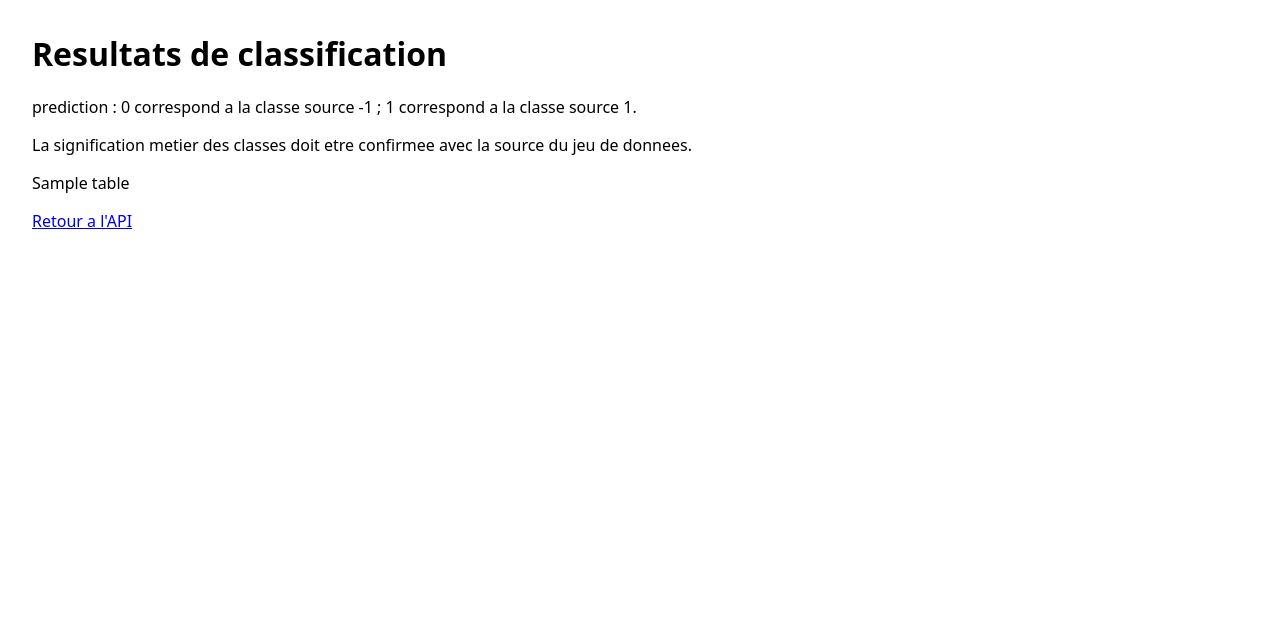
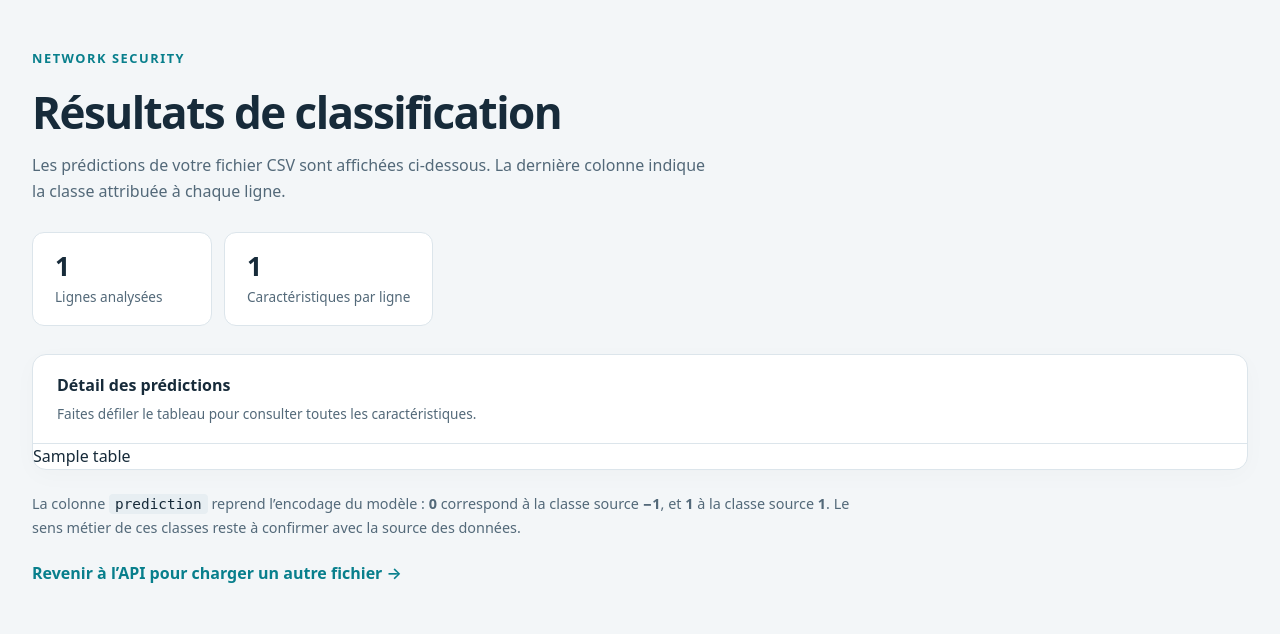
Before and after one commit to informatikerVonBreuf/networksecurity, a FastAPI app: template templates/table.html in a window 1280 px wide. Shown: the top 634 px of the page. Run offline with FastAPI, Linux system fonts and the light colour scheme; the template is opened without the code that fills it: most values are stand-ins (such as "Sample title", 1, 10 or a date in 2020).

Commit message:
style: improve prediction results layout and French API messages

```diff
--- a/app.py
+++ b/app.py
@@ -1,4 +1,4 @@
-"""CSV inference API; training remains an explicit CLI operation."""
+"""API de prédiction à partir d’un CSV. L’entraînement se lance depuis main.py."""
 
 from pathlib import Path
 
@@ -10,7 +10,9 @@ from fastapi.templating import Jinja2Templates
 from networksecurity.utils.main_utils.utils import load_object
 
 app = FastAPI(
-    title="Network Security", description="Phishing feature classification demo", version="0.1.0"
+    title="Network Security",
+    description="Classification de sites web à partir de caractéristiques numériques.",
+    version="0.1.0",
 )
 templates = Jinja2Templates(directory="templates")
 MODEL_PATH = Path("final_model/model.pkl")
@@ -18,30 +20,34 @@ MODEL_PATH = Path("final_model/model.pkl")
 
 @app.get("/", include_in_schema=False)
 def index():
-    """Open the interactive API documentation."""
+    """Ouvrir la documentation interactive."""
     return RedirectResponse("/docs")
 
 
 @app.get("/health")
 def health():
-    """Report service liveness and whether a trained artifact is available."""
+    """Indiquer si le service répond et si un modèle est disponible."""
     return {"status": "ok", "model_available": MODEL_PATH.is_file()}
 
 
 @app.post("/predict")
 def predict_route(request: Request, file: UploadFile = File(...)):
-    """Validate a feature CSV and return escaped HTML with encoded predictions."""
+    """Vérifier le CSV et afficher les prédictions dans un tableau HTML."""
     if not MODEL_PATH.is_file():
-        raise HTTPException(503, "Train a model first using main.py.")
+        raise HTTPException(503, "Aucun modèle disponible. Lancez un entraînement avec main.py.")
     try:
         frame = pd.read_csv(file.file)
         model = load_object(MODEL_PATH)
         frame["prediction"] = model.predict(frame)
     except (ValueError, pd.errors.ParserError) as exc:
         raise HTTPException(422, str(exc)) from exc
-    # Escape cells before marking the generated table HTML safe in the template.
+    # Échapper les cellules avant d’insérer le tableau dans le modèle HTML.
     return templates.TemplateResponse(
         request=request,
         name="table.html",
-        context={"table": frame.to_html(index=False, escape=True)},
+        context={
+            "table": frame.to_html(index=False, escape=True, border=0),
+            "row_count": len(frame),
+            "feature_count": len(frame.columns) - 1,
+        },
     )
--- a/templates/table.html
+++ b/templates/table.html
@@ -1,8 +1,242 @@
 <!DOCTYPE html>
 <html lang="fr">
-<head><meta charset="utf-8"><title>Predictions — Network Security</title>
-<style>body{font-family:system-ui;margin:2rem}table{border-collapse:collapse}td,th{border:1px solid #ddd;padding:.5rem}.table-wrap{overflow:auto}</style></head>
-<body><h1>Resultats de classification</h1>
-<p>prediction : 0 correspond a la classe source -1 ; 1 correspond a la classe source 1.</p>
-<p>La signification metier des classes doit etre confirmee avec la source du jeu de donnees.</p>
-<div class="table-wrap">{{ table | safe }}</div><p><a href="/docs">Retour a l'API</a></p></body></html>
+<head>
+  <meta charset="utf-8">
+  <meta name="viewport" content="width=device-width, initial-scale=1">
+  <title>Résultats de classification | Network Security</title>
+  <style>
+    :root {
+      color-scheme: light;
+      --ink: #172b3a;
+      --muted: #536979;
+      --line: #dce5eb;
+      --accent: #087f8c;
+    }
+
+    * {
+      box-sizing: border-box;
+    }
+
+    body {
+      margin: 0;
+      background: #f3f6f8;
+      color: var(--ink);
+      font-family: system-ui, -apple-system, "Segoe UI", sans-serif;
+      line-height: 1.6;
+    }
+
+    main {
+      max-width: 1440px;
+      margin: 0 auto;
+      padding: 48px 32px;
+    }
+
+    .brand {
+      margin: 0 0 18px;
+      font-size: .8rem;
+      font-weight: 700;
+      letter-spacing: .12em;
+      text-transform: uppercase;
+      color: var(--accent);
+    }
+
+    h1 {
+      margin: 0;
+      font-size: clamp(1.9rem, 4vw, 2.75rem);
+      line-height: 1.2;
+      letter-spacing: -.035em;
+    }
+
+    .intro {
+      max-width: 680px;
+      margin: 14px 0 28px;
+      color: var(--muted);
+    }
+
+    .summary {
+      display: flex;
+      flex-wrap: wrap;
+      gap: 12px;
+      margin-bottom: 28px;
+    }
+
+    .stat {
+      min-width: 180px;
+      padding: 16px 22px;
+      border: 1px solid var(--line);
+      border-radius: 12px;
+      background: white;
+    }
+
+    .stat strong {
+      display: block;
+      font-size: 1.65rem;
+      line-height: 1.3;
+    }
+
+    .stat span {
+      font-size: .85rem;
+      color: var(--muted);
+    }
+
+    .panel {
+      background: white;
+      border: 1px solid var(--line);
+      border-radius: 14px;
+      overflow: hidden;
+      box-shadow: 0 6px 24px #172b3a06;
+    }
+
+    .panel-heading {
+      padding: 18px 24px;
+      border-bottom: 1px solid var(--line);
+    }
+
+    .panel-heading h2 {
+      margin: 0;
+      font-size: 1rem;
+    }
+
+    .panel-heading p {
+      margin: 4px 0 0;
+      font-size: .85rem;
+      color: var(--muted);
+    }
+
+    .table-wrap {
+      overflow: auto;
+      max-height: 560px;
+    }
+
+    .table-wrap:focus-visible {
+      outline: 3px solid var(--accent);
+      outline-offset: -3px;
+    }
+
+    table {
+      border-collapse: separate;
+      border-spacing: 0;
+      width: 100%;
+      font-size: .85rem;
+    }
+
+    th, td {
+      border: 0;
+      padding: 12px 18px;
+      border-bottom: 1px solid #edf1f4;
+      white-space: nowrap;
+      text-align: right;
+    }
+
+    thead th {
+      position: sticky;
+      top: 0;
+      background: #f7f9fb;
+      color: var(--muted);
+      font-size: .75rem;
+      font-weight: 600;
+      z-index: 1;
+    }
+
+    tbody tr:nth-child(even) {
+      background: #fafcfd;
+    }
+
+    tbody tr:hover {
+      background: #eef7f8;
+    }
+
+    th:last-child, td:last-child {
+      position: sticky;
+      right: 0;
+      background: #e9f5f4;
+      color: #075d66;
+      font-weight: 700;
+      border-left: 1px solid #cce2e3;
+    }
+
+    thead th:last-child {
+      z-index: 2;
+    }
+
+    tbody tr:last-child td {
+      border-bottom: 0;
+    }
+
+    .note {
+      margin: 22px 0;
+      max-width: 820px;
+      color: var(--muted);
+      font-size: .9rem;
+    }
+
+    code {
+      padding: 2px 6px;
+      border-radius: 4px;
+      background: #e7eef2;
+      color: var(--ink);
+    }
+
+    a {
+      color: var(--accent);
+      font-weight: 600;
+      text-decoration: none;
+    }
+
+    a:hover {
+      text-decoration: underline;
+    }
+
+    a:focus-visible {
+      outline: 3px solid var(--accent);
+      outline-offset: 4px;
+    }
+
+    @media (max-width: 640px) {
+      main {
+        padding: 28px 16px;
+      }
+
+      .stat {
+        min-width: 0;
+        flex: 1;
+        padding: 14px 16px;
+      }
+
+      .panel-heading {
+        padding: 16px;
+      }
+
+    }
+  </style>
+</head>
+<body>
+  <main>
+    <p class="brand">Network Security</p>
+    <h1>Résultats de classification</h1>
+    <p class="intro">Les prédictions de votre fichier CSV sont affichées ci-dessous.
+      La dernière colonne indique la classe attribuée à chaque ligne.</p>
+
+    <section class="summary" aria-label="Résumé du fichier">
+      <div class="stat"><strong>{{ row_count }}</strong><span>Lignes analysées</span></div>
+      <div class="stat"><strong>{{ feature_count }}</strong><span>Caractéristiques par ligne</span></div>
+    </section>
+
+    <section class="panel" aria-labelledby="results-title">
+      <div class="panel-heading">
+        <h2 id="results-title">Détail des prédictions</h2>
+        <p>Faites défiler le tableau pour consulter toutes les caractéristiques.</p>
+      </div>
+      <div class="table-wrap" role="region" aria-label="Tableau des prédictions" tabindex="0">
+        {{ table | safe }}
+      </div>
+    </section>
+
+    <p class="note">La colonne <code>prediction</code> reprend l’encodage du modèle :
+      <strong>0</strong> correspond à la classe source <strong>−1</strong>,
+      et <strong>1</strong> à la classe source <strong>1</strong>.
+      Le sens métier de ces classes reste à confirmer avec la source des données.</p>
+    <a href="/docs">Revenir à l’API pour charger un autre fichier &rarr;</a>
+  </main>
+</body>
+</html>
```
